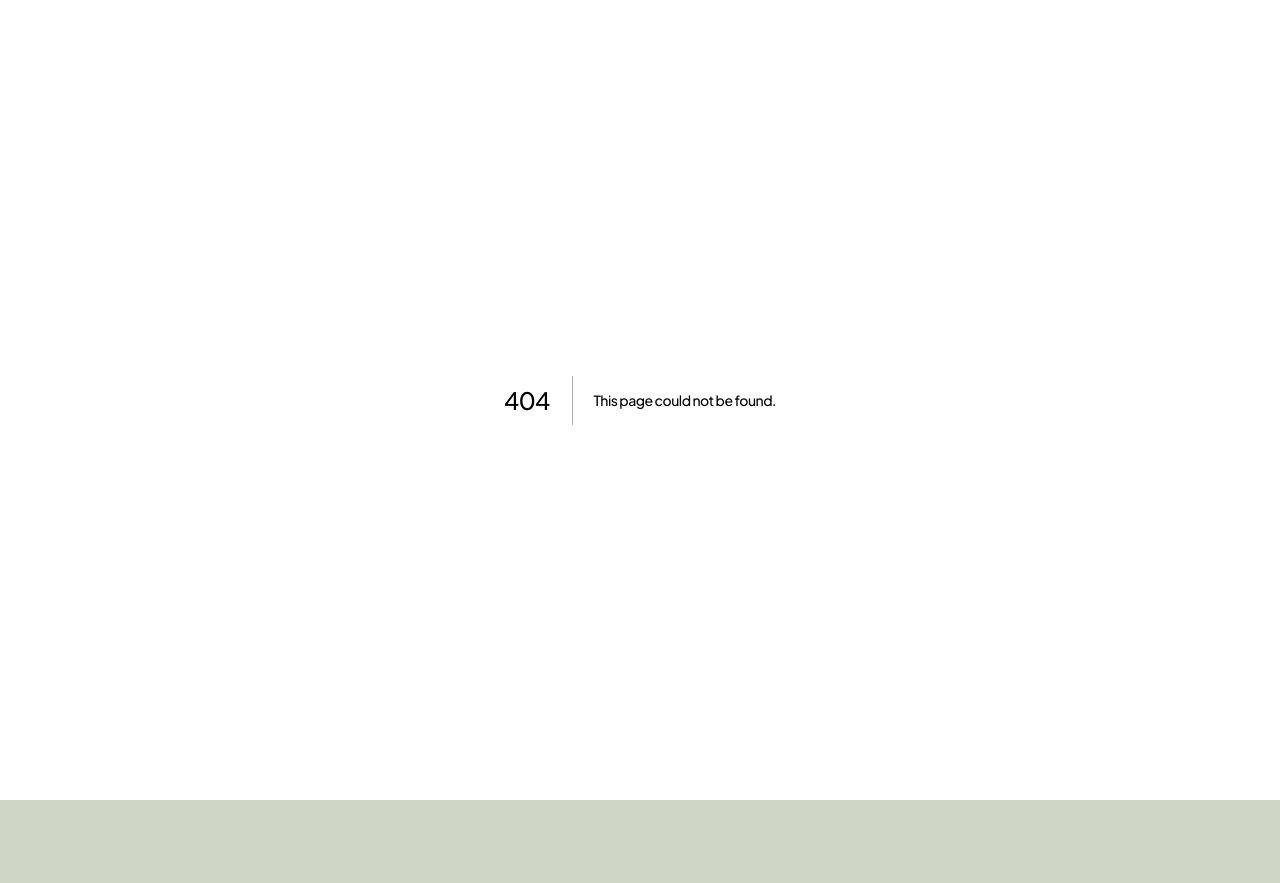
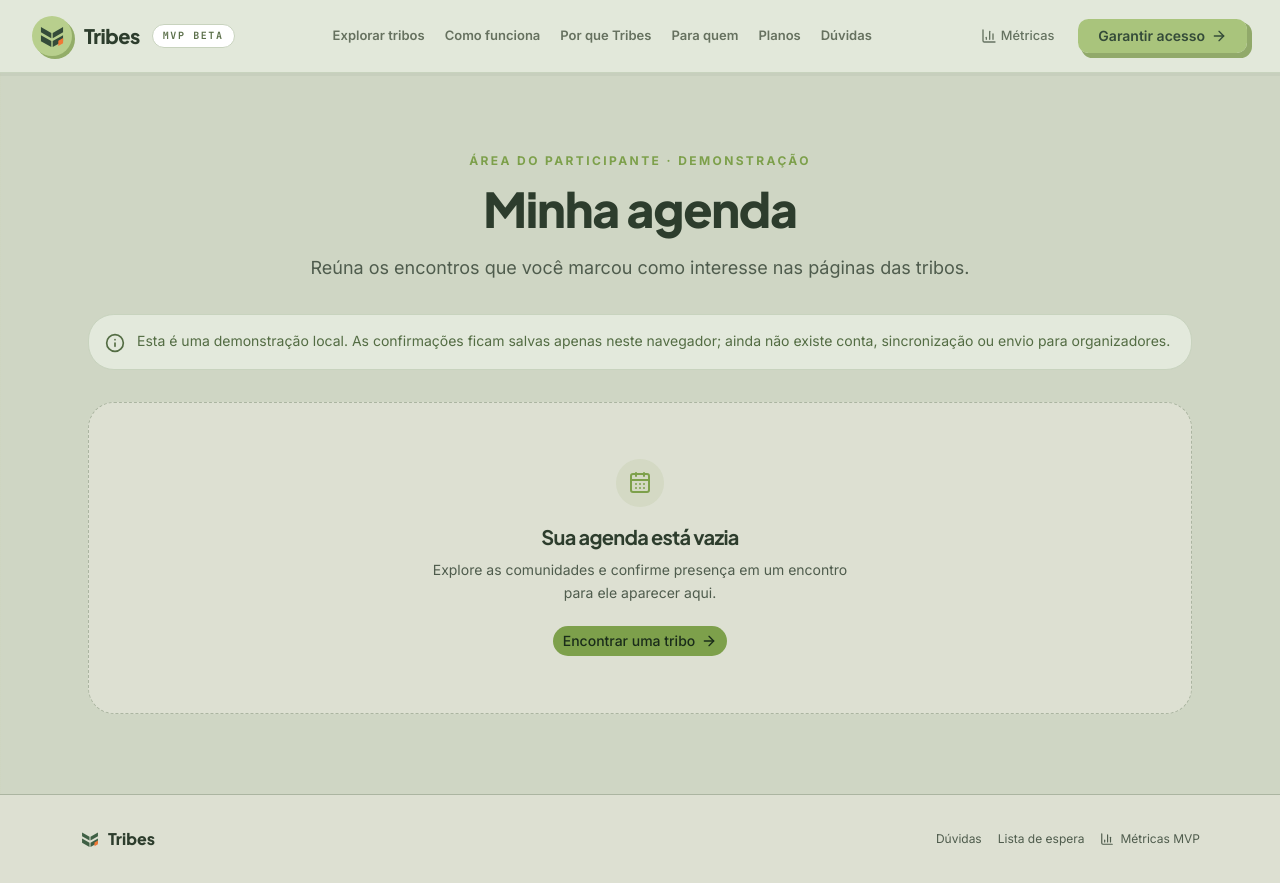
Before and after one commit to ArthurG12/Tribes, a Next.js app: page /minha-agenda in a window 1280 px wide. Before the commit this address had no page. Before the commit the page ends 800 px from the top, so only its background shows below. Built offline with nearby package versions, Linux system fonts and the light colour scheme.

Commit message:
Add participant demo agenda

```diff
--- /dev/null
+++ b/src/app/minha-agenda/page.tsx
@@ -0,0 +1,80 @@
+"use client";
+
+import { useEffect, useState } from "react";
+import Link from "next/link";
+import { CalendarDays, MapPin, Users, ArrowRight, Bookmark, Info } from "lucide-react";
+import { PageIntro, PageShell } from "@/components/tribes/page-shell";
+import { Button } from "@/components/ui/button";
+import { Badge } from "@/components/ui/badge";
+import { SAMPLE_TRIBES } from "@/lib/tribes-data";
+
+const STORAGE_KEY = "tribes-demo-rsvps";
+
+export default function MyAgendaPage() {
+  const [selectedIds, setSelectedIds] = useState<string[]>([]);
+  const [ready, setReady] = useState(false);
+
+  useEffect(() => {
+    try {
+      const value = window.localStorage.getItem(STORAGE_KEY);
+      const parsed: unknown = value ? JSON.parse(value) : [];
+      if (Array.isArray(parsed)) {
+        setSelectedIds(parsed.filter((item): item is string => typeof item === "string"));
+      }
+    } catch {
+      setSelectedIds([]);
+    }
+    setReady(true);
+  }, []);
+
+  const selectedTribes = SAMPLE_TRIBES.filter((tribe) => selectedIds.includes(tribe.id));
+
+  return (
+    <PageShell>
+      <PageIntro
+        eyebrow="Área do participante · Demonstração"
+        title="Minha agenda"
+        description="Reúna os encontros que você marcou como interesse nas páginas das tribos."
+      />
+      <section className="mx-auto max-w-6xl px-4 pb-20 sm:px-6">
+        <div className="mt-8 flex items-start gap-3 rounded-2xl border border-[#c8d3be] bg-[#e3e9dc] p-4 text-sm text-[#536c43]">
+          <Info className="mt-0.5 size-5 shrink-0" />
+          <p>Esta é uma demonstração local. As confirmações ficam salvas apenas neste navegador; ainda não existe conta, sincronização ou envio para organizadores.</p>
+        </div>
+
+        {!ready ? (
+          <div className="mt-8 rounded-2xl border border-border bg-card p-8 text-center text-sm text-muted-foreground">Carregando sua agenda...</div>
+        ) : selectedTribes.length === 0 ? (
+          <div className="mt-8 rounded-2xl border border-dashed border-border bg-card px-6 py-14 text-center">
+            <span className="mx-auto flex size-12 items-center justify-center rounded-2xl bg-primary/10 text-primary"><CalendarDays className="size-6" /></span>
+            <h2 className="mt-4 font-heading text-xl font-bold text-foreground">Sua agenda está vazia</h2>
+            <p className="mx-auto mt-2 max-w-md text-sm leading-relaxed text-muted-foreground">Explore as comunidades e confirme presença em um encontro para ele aparecer aqui.</p>
+            <Button className="mt-5 rounded-xl" render={<Link href="/explorar" />}>Encontrar uma tribo <ArrowRight className="size-4" /></Button>
+          </div>
+        ) : (
+          <div className="mt-8 grid gap-4 md:grid-cols-2">
+            {selectedTribes.map((tribe) => (
+              <article key={tribe.id} className="rounded-2xl border border-border bg-card p-5">
+                <div className="flex flex-wrap items-center justify-between gap-2">
+                  <Badge variant="secondary">{tribe.categoryLabel}</Badge>
+                  <Badge className="bg-[#dce8d2] text-[#45613c]">Interesse registrado</Badge>
+                </div>
+                <h2 className="mt-4 font-heading text-lg font-bold text-foreground">{tribe.name}</h2>
+                <p className="mt-1 text-sm text-muted-foreground">{tribe.nextEvent.title}</p>
+                <div className="mt-4 space-y-2 text-xs text-muted-foreground">
+                  <p className="flex items-center gap-2"><CalendarDays className="size-4 text-primary" />{tribe.nextEvent.dateLabel}</p>
+                  <p className="flex items-center gap-2"><MapPin className="size-4 text-primary" />{tribe.nextEvent.locationLabel}</p>
+                  <p className="flex items-center gap-2"><Users className="size-4 text-primary" />{tribe.membersCount} membros</p>
+                </div>
+                <div className="mt-5 flex flex-wrap items-center justify-between gap-3 border-t border-border pt-4">
+                  <span className="inline-flex items-center gap-2 text-xs font-semibold text-primary"><Bookmark className="size-3.5" /> Na sua agenda local</span>
+                  <Button size="sm" variant="outline" className="rounded-xl" render={<Link href={`/tribos/${tribe.id}`} />}>Ver encontro <ArrowRight className="size-3.5" /></Button>
+                </div>
+              </article>
+            ))}
+          </div>
+        )}
+      </section>
+    </PageShell>
+  );
+}
```
